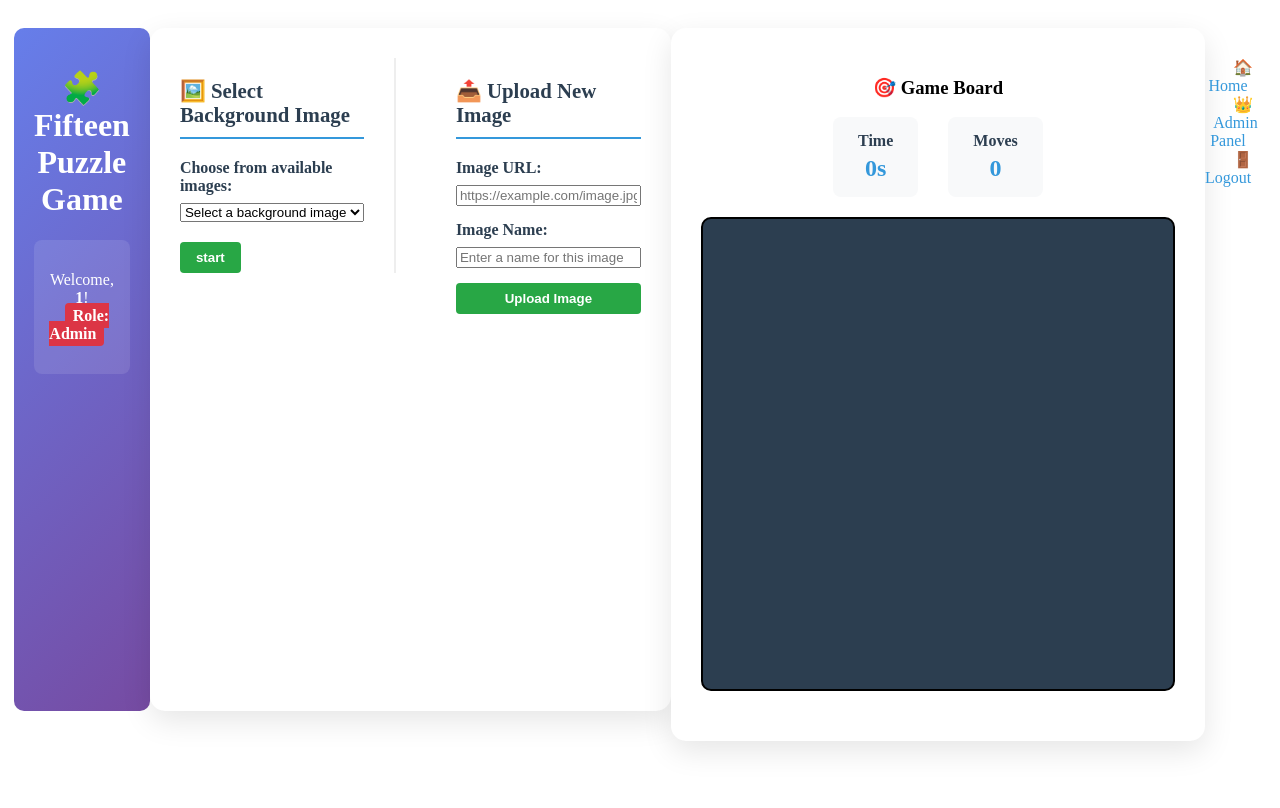
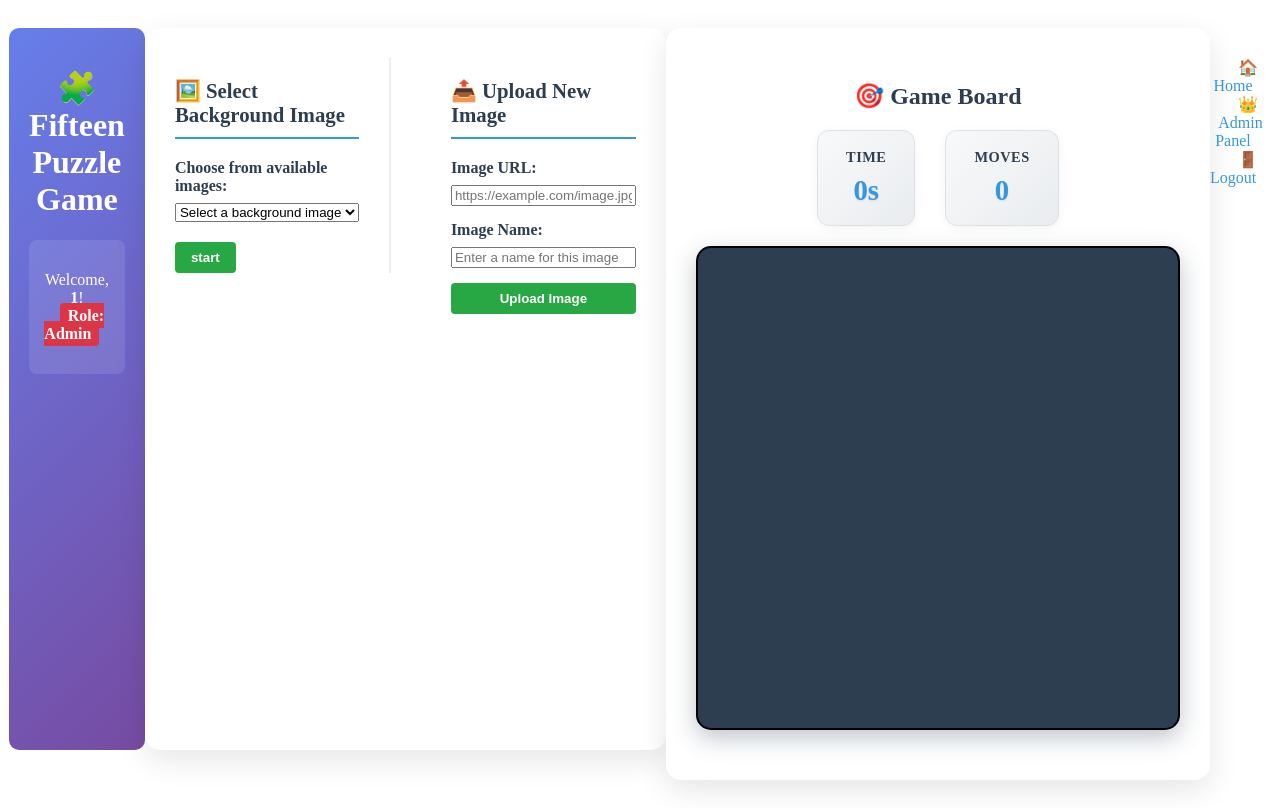
Before and after one commit to divory2/FifteenPuzzle, a PHP site: page /game.php in a window 1280 px wide. Before the commit the page ends 751 px from the top, so only its background shows below. Run offline with PHP 8.4, Linux system fonts and the light colour scheme; the visitor is signed in with stand-in values (Sample User, id 1); data that the repository does not hold is empty.

Commit message:
feat: enhance game UI with improved styles and animations for tiles and game completion

```diff
--- a/game.php
+++ b/game.php
@@ -239,51 +239,119 @@
         }
 
         .stat-item {
-            background: #f8f9fa;
-            padding: 15px 25px;
-            border-radius: 8px;
+            background: linear-gradient(135deg, #f8f9fa 0%, #e9ecef 100%);
+            padding: 18px 28px;
+            border-radius: 12px;
             text-align: center;
+            border: 1px solid #dee2e6;
+            box-shadow: 0 2px 10px rgba(0,0,0,0.05);
+            transition: all 0.3s ease;
+        }
+
+        .stat-item:hover {
+            transform: translateY(-2px);
+            box-shadow: 0 4px 15px rgba(0,0,0,0.1);
         }
 
         .stat-item h4 {
-            margin: 0 0 5px 0;
+            margin: 0 0 8px 0;
             color: #2c3e50;
+            font-size: 0.9em;
+            text-transform: uppercase;
+            letter-spacing: 0.5px;
         }
 
         .stat-value {
-            font-size: 1.5em;
+            font-size: 1.8em;
             font-weight: bold;
             color: #3498db;
+            text-shadow: 0 1px 2px rgba(0,0,0,0.1);
+            transition: transform 0.2s ease;
         }
 
         #gameBoard {
             display: grid;
-            grid-template-columns: repeat(4, 100px);
-            grid-template-rows: repeat(4, 100px);
-            gap: 2px;
+            grid-template-columns: repeat(4, 120px);
+            grid-template-rows: repeat(4, 120px);
+            gap: 3px;
             justify-content: center;
             margin: 20px auto;
             background: #2c3e50;
-            padding: 10px;
-            border-radius: 10px;
+            padding: 15px;
+            border-radius: 15px;
+            box-shadow: 0 8px 25px rgba(44, 62, 80, 0.3);
         }
 
         .tile {
             background-size: 400% 400%;
             border: 2px solid #34495e;
-            border-radius: 4px;
+            border-radius: 8px;
             cursor: pointer;
-            transition: all 0.2s ease;
+            transition: all 0.3s ease;
+            position: relative;
+            overflow: hidden;
+            box-shadow: 0 2px 8px rgba(0,0,0,0.2);
+            user-select: none;
         }
 
         .tile:hover {
             border-color: #3498db;
-            transform: scale(1.05);
+            transform: scale(1.02);
+            box-shadow: 0 4px 15px rgba(52, 152, 219, 0.3);
+        }
+
+        .tile:active {
+            transform: scale(0.98);
+            transition: all 0.1s ease;
+        }
+
+        .tile.dragging {
+            z-index: 10;
+            transform: rotate(2deg) scale(1.05);
+            box-shadow: 0 8px 25px rgba(52, 152, 219, 0.4);
+            border-color: #3498db;
+        }
+
+        .tile.moved {
+            animation: tileMove 0.3s ease-out;
+        }
+
+        @keyframes tileMove {
+            0% { transform: scale(1.1); }
+            50% { transform: scale(0.95) rotate(1deg); }
+            100% { transform: scale(1) rotate(0deg); }
+        }
+
+        .game-completed {
+            animation: gameWin 2s ease-in-out;
+        }
+
+        @keyframes gameWin {
+            0% { box-shadow: 0 8px 25px rgba(44, 62, 80, 0.3); }
+            25% { box-shadow: 0 8px 35px rgba(46, 204, 113, 0.6); }
+            50% { box-shadow: 0 8px 45px rgba(241, 196, 15, 0.6); }
+            75% { box-shadow: 0 8px 35px rgba(231, 76, 60, 0.6); }
+            100% { box-shadow: 0 8px 35px rgba(52, 152, 219, 0.6); }
+        }
+
+        .game-board-container h3 {
+            color: #2c3e50;
+            margin-bottom: 20px;
+            font-size: 1.5em;
+            text-align: center;
         }
 
         .tile.empty {
-            background: rgba(255,255,255,0.1);
-            border-color: transparent;
+            background: rgba(255,255,255,0.05);
+            border: 2px dashed rgba(255,255,255,0.2);
+            cursor: default;
+            box-shadow: inset 0 0 10px rgba(0,0,0,0.3);
+        }
+
+        .tile.empty:hover {
+            transform: none;
+            border-color: rgba(255,255,255,0.2);
+            box-shadow: inset 0 0 10px rgba(0,0,0,0.3);
         }
 
         .game-actions {
@@ -324,6 +392,14 @@
             display: none;
         }
 
+        @media (max-width: 1024px) and (min-width: 769px) {
+            #gameBoard {
+                grid-template-columns: repeat(4, 110px);
+                grid-template-rows: repeat(4, 110px);
+                gap: 2px;
+            }
+        }
+
         @media (max-width: 768px) {
             .controls-grid {
                 grid-template-columns: 1fr;
@@ -348,8 +424,10 @@
             }
 
             #gameBoard {
-                grid-template-columns: repeat(4, 80px);
-                grid-template-rows: repeat(4, 80px);
+                grid-template-columns: repeat(4, 90px);
+                grid-template-rows: repeat(4, 90px);
+                gap: 2px;
+                padding: 10px;
             }
         }
     </style>
--- a/gameboard.js
+++ b/gameboard.js
@@ -86,7 +86,14 @@
 
       function updateTimerDisplay() {
         const timerElement = document.getElementById('timer');
-        timerElement.textContent = `Time: ${timeElapsed}s`;
+        if (timerElement) {
+          timerElement.textContent = `${timeElapsed}s`;
+          // Add a subtle pulse effect for each second
+          timerElement.style.transform = 'scale(1.05)';
+          setTimeout(() => {
+            timerElement.style.transform = 'scale(1)';
+          }, 100);
+        }
       }
 
 
@@ -163,6 +170,12 @@
           gameActive = false;
           clearInterval(timerInterval); // stop timer
 
+          // Add completion animation
+          gameBoard.classList.add('game-completed');
+          setTimeout(() => {
+            gameBoard.classList.remove('game-completed');
+          }, 2000);
+
           const gameMessage = document.getElementById('gameMessage');
           if (gameMessage) {
             gameMessage.innerHTML = `🎉 <strong>Congratulations!</strong> You solved the puzzle in ${timeElapsed} seconds with ${moveCount} moves!`;
@@ -196,6 +209,17 @@
           (clickedCol === emptyCol && Math.abs(clickedRow - emptyRow) === 1);
 
         if (isAdjacent) {
+          // Add visual feedback for successful move
+          const tiles_elements = gameBoard.children;
+          if (tiles_elements[idx]) {
+            tiles_elements[idx].classList.add('moved');
+            setTimeout(() => {
+              if (tiles_elements[idx]) {
+                tiles_elements[idx].classList.remove('moved');
+              }
+            }, 300);
+          }
+
           // swap tiles
           [tiles[idx], tiles[emptyIndex]] = [tiles[emptyIndex], tiles[idx]];
           moveCount++;
@@ -213,6 +237,10 @@
   startX = e.clientX;
   startY = e.clientY;
 
+  // Add visual feedback
+  const tile = e.target;
+  tile.classList.add('dragging');
+
   function onMove(ev) {
     if (!dragging) return;
     const dx = ev.clientX - startX;
@@ -222,6 +250,7 @@
 
     if (Math.abs(dx) > threshold || Math.abs(dy) > threshold) {
       dragging = false;
+      tile.classList.remove('dragging');
       document.removeEventListener('mousemove', onMove);
       document.removeEventListener('mouseup', onUp);
 
@@ -238,6 +267,7 @@
 
   function onUp() {
     dragging = false;
+    tile.classList.remove('dragging');
     document.removeEventListener('mousemove', onMove);
     document.removeEventListener('mouseup', onUp);
   }
@@ -248,7 +278,14 @@
 
 function updateMoveCounter() {
     const moveCounterElement = document.getElementById('moveCounter');
-    moveCounterElement.textContent = `Moves: ${moveCount}`;
+    if (moveCounterElement) {
+      moveCounterElement.textContent = `${moveCount}`;
+      // Add a subtle bounce effect for each move
+      moveCounterElement.style.transform = 'scale(1.1)';
+      setTimeout(() => {
+        moveCounterElement.style.transform = 'scale(1)';
+      }, 150);
+    }
   }
 
 
@@ -279,9 +316,20 @@
     }
 
     if (targetIdx !== -1) {
+      // Add visual feedback for successful move
+      const tiles_elements = gameBoard.children;
+      if (tiles_elements[idx]) {
+        tiles_elements[idx].classList.add('moved');
+        setTimeout(() => {
+          if (tiles_elements[idx]) {
+            tiles_elements[idx].classList.remove('moved');
+          }
+        }, 300);
+      }
+
       [tiles[idx], tiles[emptyIndex]] = [tiles[emptyIndex], tiles[idx]];
       moveCount++;
-        updateMoveCounter();
+      updateMoveCounter();
       buildBoard();
       checkIfSolved();
     }
```
